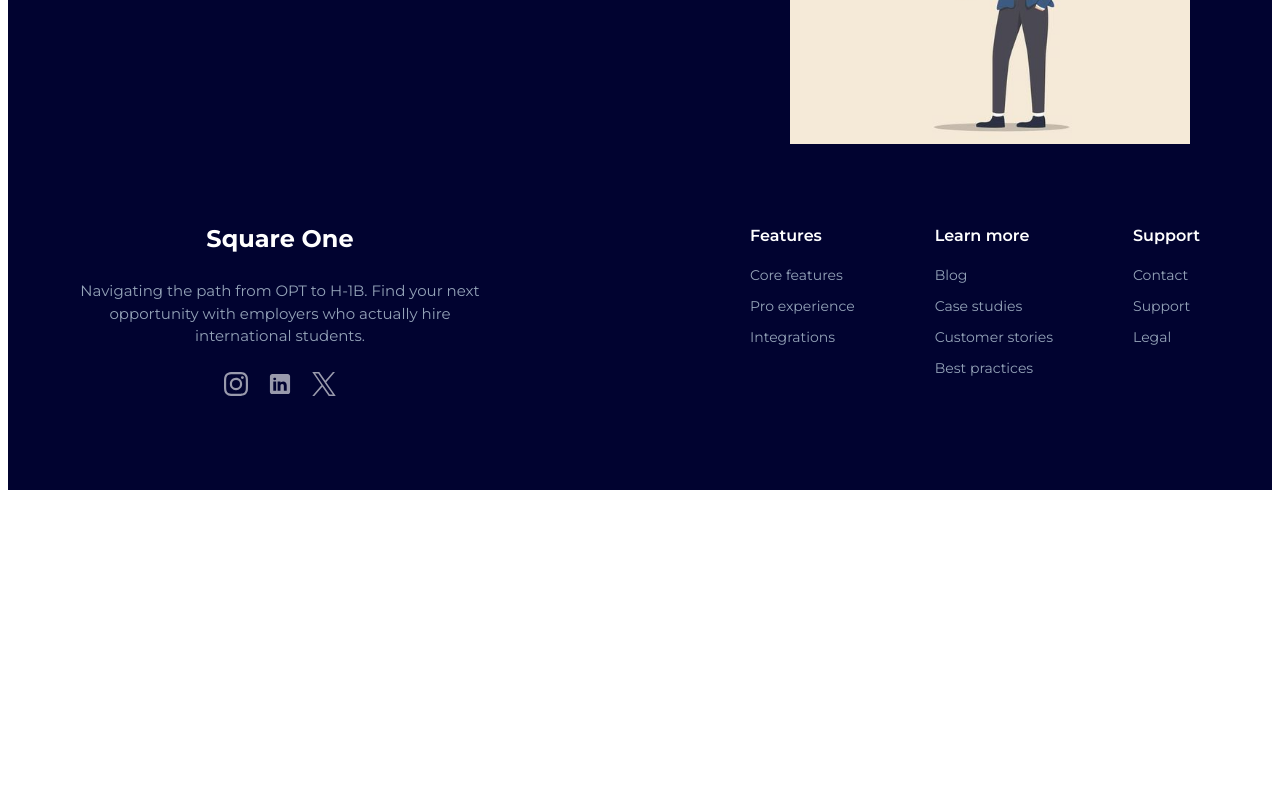
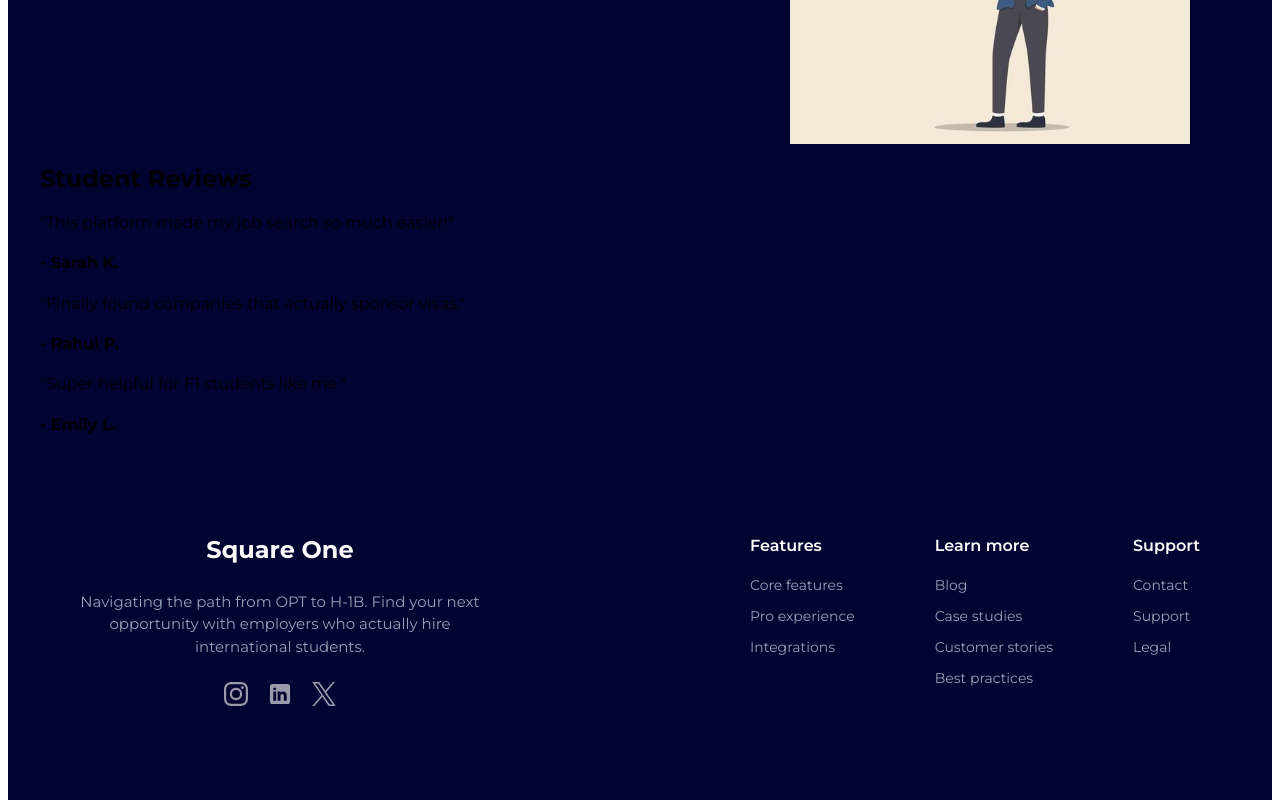
Before and after one commit to chazs0409/MissionIsPossible, a React (Vite) app in the folder frontend/: page / in a window 1280 px wide. Shown: the part 952-1752 px from the top of the page. Before the commit the page ends 1442 px from the top, so only its background shows below. Built offline with nearby package versions, Linux system fonts and the light colour scheme.

Commit message:
Update LandingPage.tsx

```diff
--- a/frontend/src/components/LandingPage.tsx
+++ b/frontend/src/components/LandingPage.tsx
@@ -62,6 +62,29 @@
           </section>
           <img src={job} alt="job 2d photo" className="about-image" />
         </div>
+
+ <section className="reviews">
+  <h2>Student Reviews</h2>
+
+  <div className="review-container">
+    <div className="review">
+      <p>"This platform made my job search so much easier!"</p>
+      <h4>- Sarah K.</h4>
+    </div>
+
+    <div className="review">
+      <p>"Finally found companies that actually sponsor visas."</p>
+      <h4>- Rahul P.</h4>
+    </div>
+
+    <div className="review">
+      <p>"Super helpful for F1 students like me."</p>
+      <h4>- Emily L.</h4>
+    </div>
+  </div>
+
+</section>
+
         <Footer />
       </div>
     </main>
```
